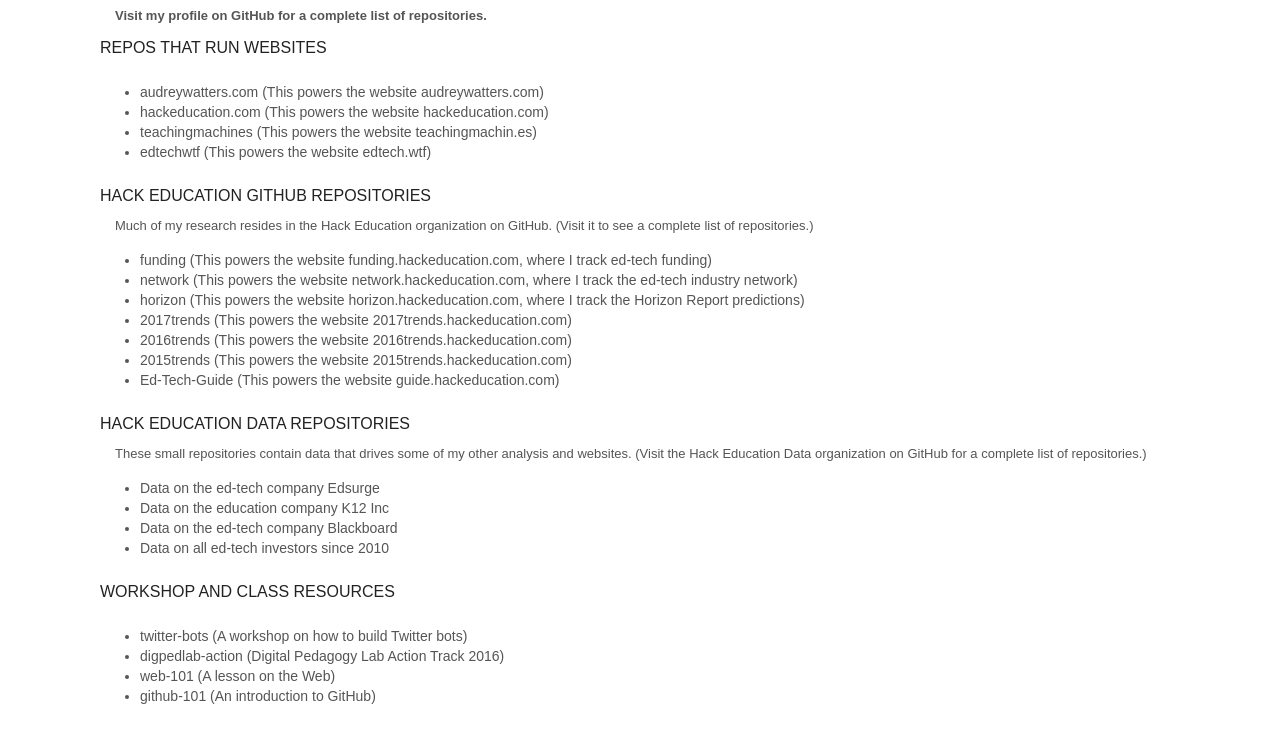
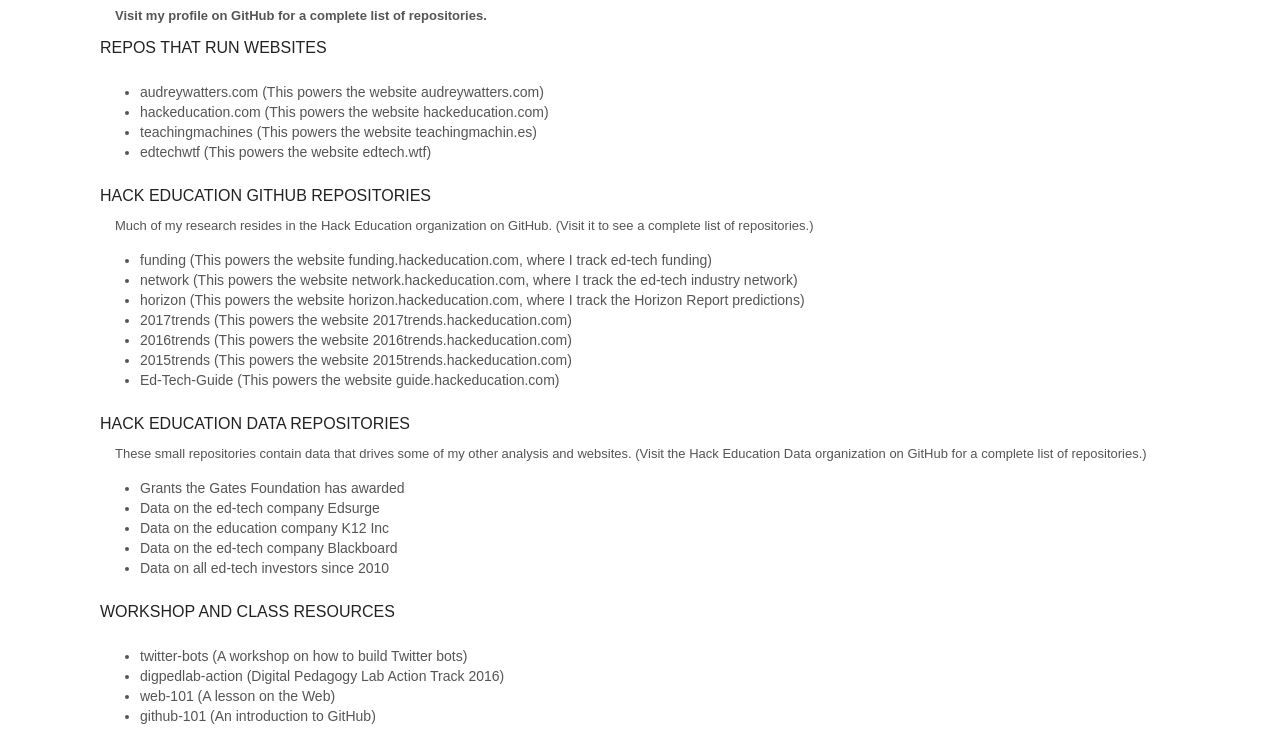
Before and after one commit to audreywatters/audreywatters, a plain HTML site: page index.html in a window 1280 px wide. Shown: the part 53-800 px from the top of the page. Drawn offline with Linux system fonts and the light colour scheme.

Commit message:
Update index.html

```diff
--- a/index.html
+++ b/index.html
@@ -87,6 +87,7 @@
 <p>These small repositories contain data that drives some of my other analysis and websites. (Visit the <a href="https://github.com/Hack-education-data">Hack Education Data organization on GitHub</a> for a complete list of repositories.)</p>
 
 <ul>
+<li><a href="https://github.com/Hack-Education-Data/gates-foundation">Grants the Gates Foundation has awarded</a></li>
 <li><a href="https://github.com/Hack-Education-Data/edsurge">Data on the ed-tech company Edsurge</a></li>
 <li><a href="https://github.com/Hack-Education-Data/k12inc">Data on the education company K12 Inc</a></li>
 <li><a href="https://github.com/Hack-Education-Data/blackboard">Data on the ed-tech company Blackboard</a></li>
```
